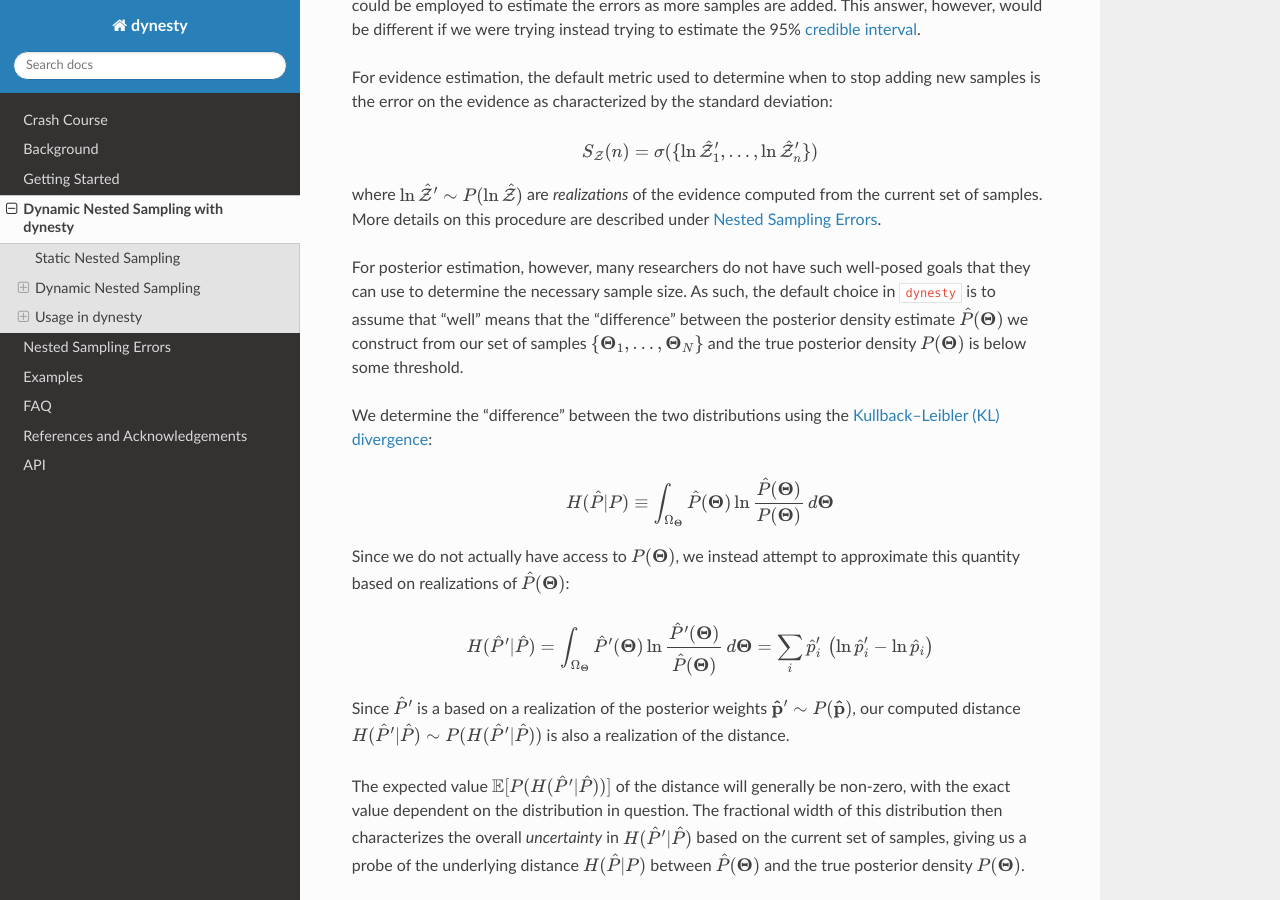
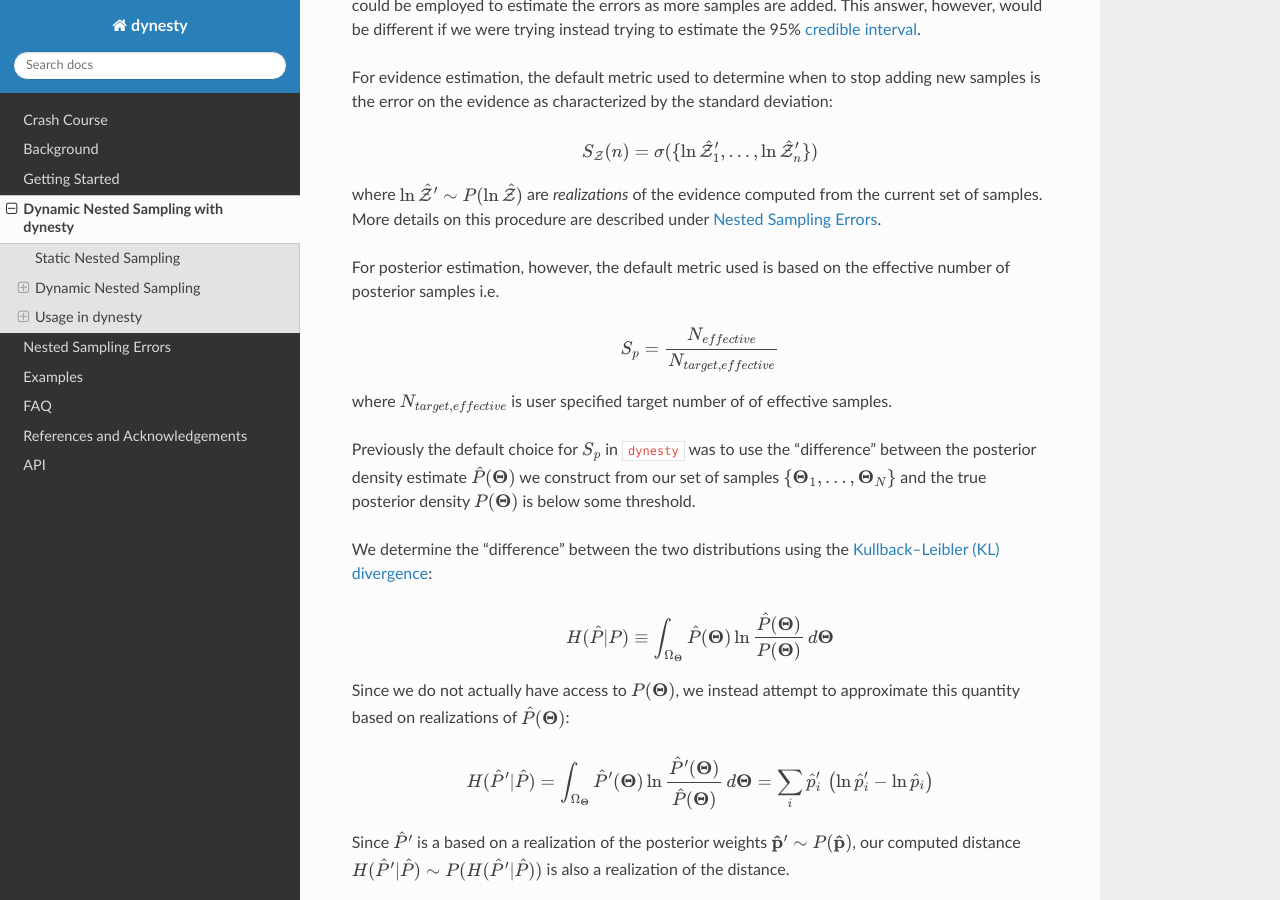
Before and after one commit to joshspeagle/dynesty, a Sphinx documentation site: the page built from docs/source/dynamic.rst, in a window 1280 px wide and 900 px high, scrolled down 4449 px. Built offline with Sphinx 7.4.7 and the Read the Docs theme 2.0.0, drawn with Linux system fonts in a browser that asks for light colours; the version number could not be read and is left out.

Commit message:
docs edits

```diff
--- a/docs/source/dynamic.rst
+++ b/docs/source/dynamic.rst
@@ -243,9 +243,17 @@ are *realizations* of the evidence computed from the current set of samples.
 More details on this procedure are described under
 :ref:`Nested Sampling Errors`.
 
-For posterior estimation, however, many researchers do not have such well-posed
-goals that they can use to determine the necessary sample size. As such, the
-default choice in ``dynesty`` is to assume that "well" means that the
+For posterior estimation, however, the default metric used is based on the
+effective number of posterior samples i.e.
+
+.. math::
+
+   S_{p} = \frac{N_{effective}}{N_{target,effective}}
+
+where :math:`N_{target,effective}` is user specified target number of
+of effective samples.
+
+Previously the default choice for :math:`S_p` in ``dynesty`` was to use the
 "difference" between the posterior density estimate
 :math:`\hat{P}(\boldsymbol{\Theta})` we construct from our set of samples
 :math:`\left\lbrace \boldsymbol{\Theta}_1, \dots, \boldsymbol{\Theta}_N
```
Also changed, not shown: docs/source/quickstart.rst (+3 -7 lines).
